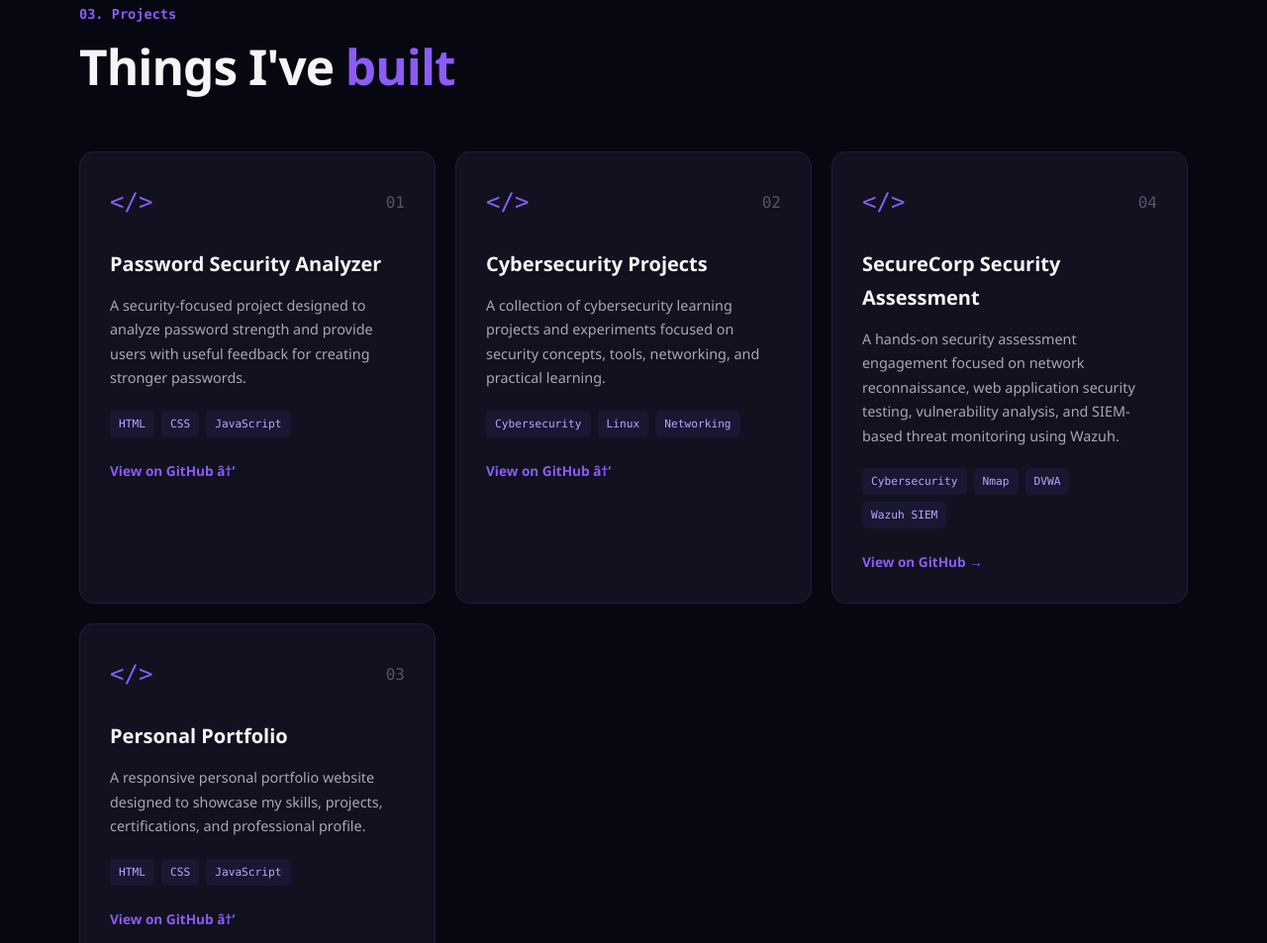
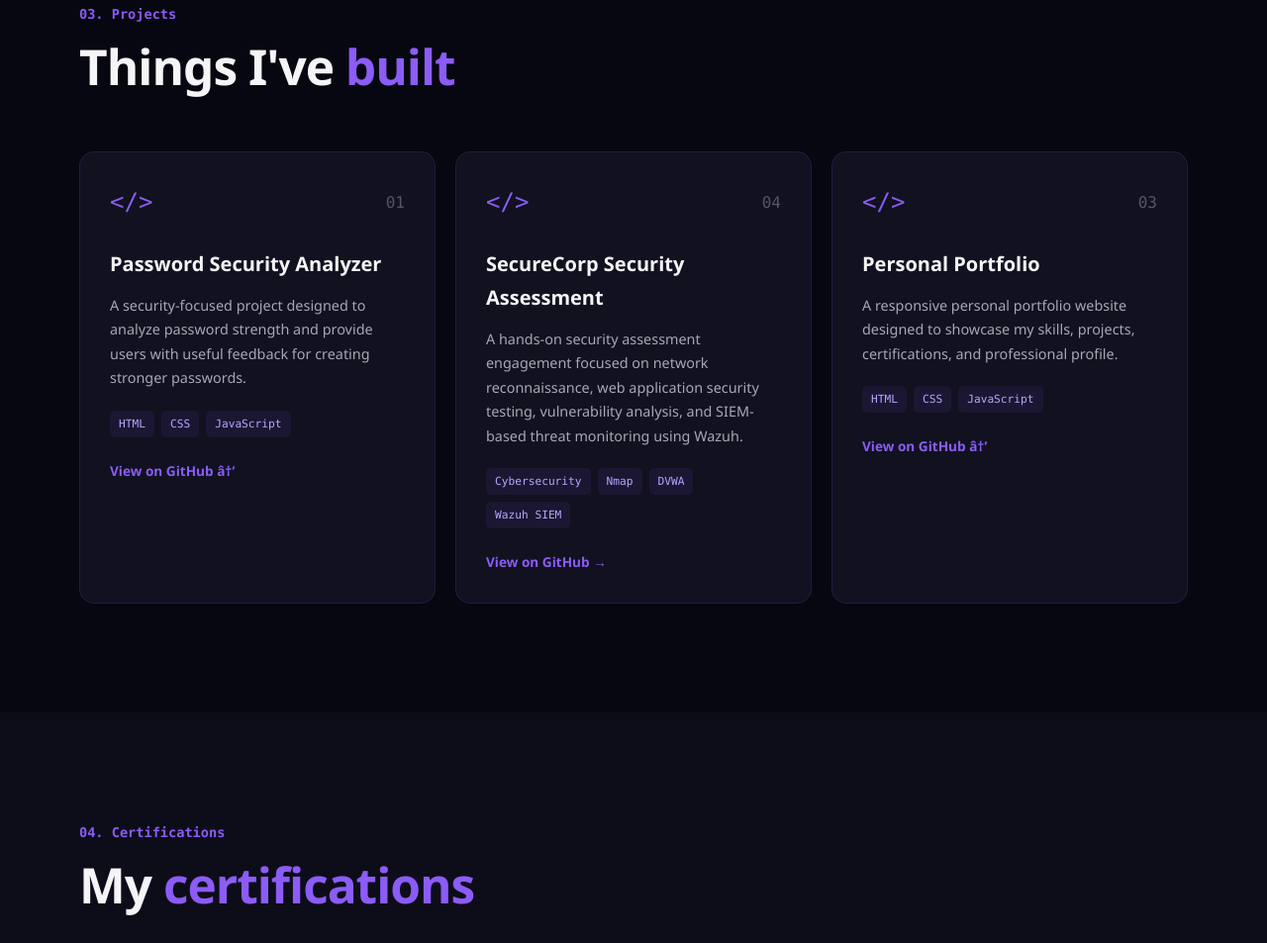
Before and after one commit to 2300030561/portfolio, a plain HTML site: page index.html in a window 1280 px wide. Shown: the part 2501-3454 px from the top of the page at 99% size. Drawn offline with Linux system fonts and the light colour scheme.

Commit message:
Remove generic cybersecurity projects card

```diff
--- a/index.html
+++ b/index.html
@@ -384,44 +384,7 @@
 
                     <!-- PROJECT 02 -->
 
-                    <article class="project-card">
 
-                        <div class="project-top">
-
-                            <div class="project-folder">
-                                &lt;/&gt;
-                            </div>
-
-                            <span class="project-number">
-                                02
-                            </span>
-
-                        </div>
-
-                        <h3>Cybersecurity Projects</h3>
-
-                        <p>
-                            A collection of cybersecurity learning projects
-                            and experiments focused on security concepts,
-                            tools, networking, and practical learning.
-                        </p>
-
-                        <div class="project-tags">
-                            <span>Cybersecurity</span>
-                            <span>Linux</span>
-                            <span>Networking</span>
-                        </div>
-
-                        <a
-                            href="https://github.com/2300030561"
-                            target="_blank"
-                            rel="noopener noreferrer"
-                            class="project-link"
-                        >
-                            View on GitHub â†’
-                        </a>
-
-                    </article>
 
 
                     <!-- PROJECT 04 -->
```
